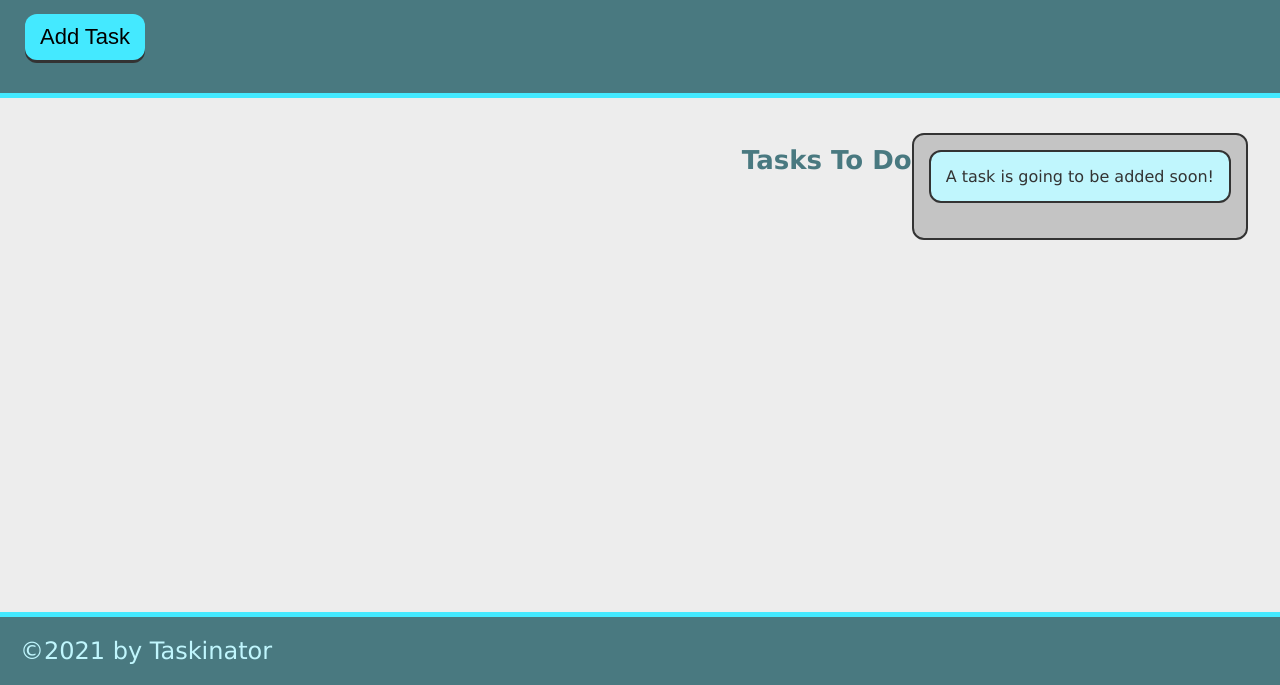
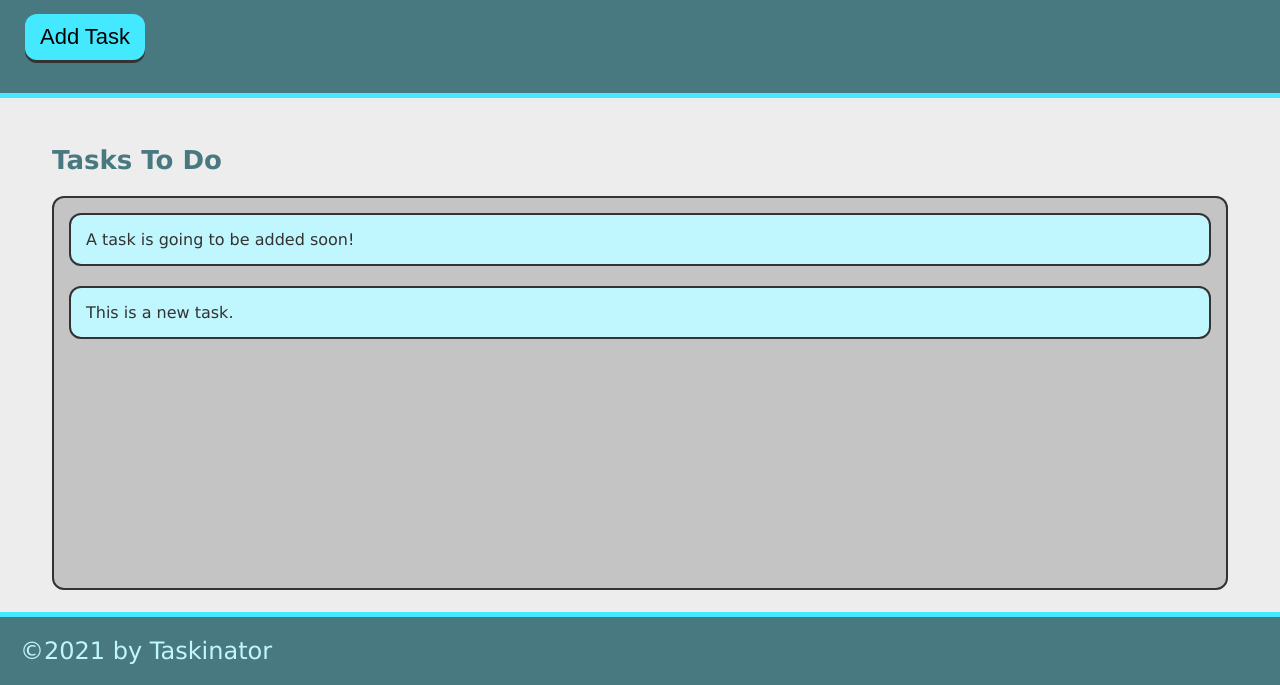
Before and after one commit to 1086jjohnston/taskinator, a plain HTML site: page index.html in a window 1280 px wide. Both pictures are taken after a click on the button "Add Task". Shown: the part 115-800 px from the top of the page. Drawn offline with Linux system fonts and the light colour scheme.

Commit message:
add ability to add task

```diff
--- a/assets/js/script.js
+++ b/assets/js/script.js
@@ -0,0 +1,11 @@
+var buttonEl = document.querySelector("#save-task");
+var tasksToDoEl = document.querySelector("#tasks-to-do");
+
+var createTaskHandler = function() {
+    var listItemEl = document.createElement("li");
+    listItemEl.className = "task-item";
+    listItemEl.textContent = "This is a new task.";
+    tasksToDoEl.appendChild(listItemEl);
+}
+
+buttonEl.addEventListener("click", createTaskHandler);
--- a/index.html
+++ b/index.html
@@ -11,16 +11,16 @@
     <header>
         <h1 class="page-title">Taskinator</h1>
         <p>Click the button below to add a new task!</p>
-        <button class="btn">Add Task</button>
+        <button class="btn" id="save-task">Add Task</button>
 
     </header>
     <main class="page-content">
-        <section class="task-list-wrapper"></section>
+        <section class="task-list-wrapper">
         <h2 class="list-title">Tasks To Do</h2>
-        <ul class="task-list">
+        <ul class="task-list" id="tasks-to-do">
             <li class="task-item">A task is going to be added soon!</li>
         </ul>
-
+    </section>
     </main>
     <footer>
         &copy;2021 by Taskinator
```
